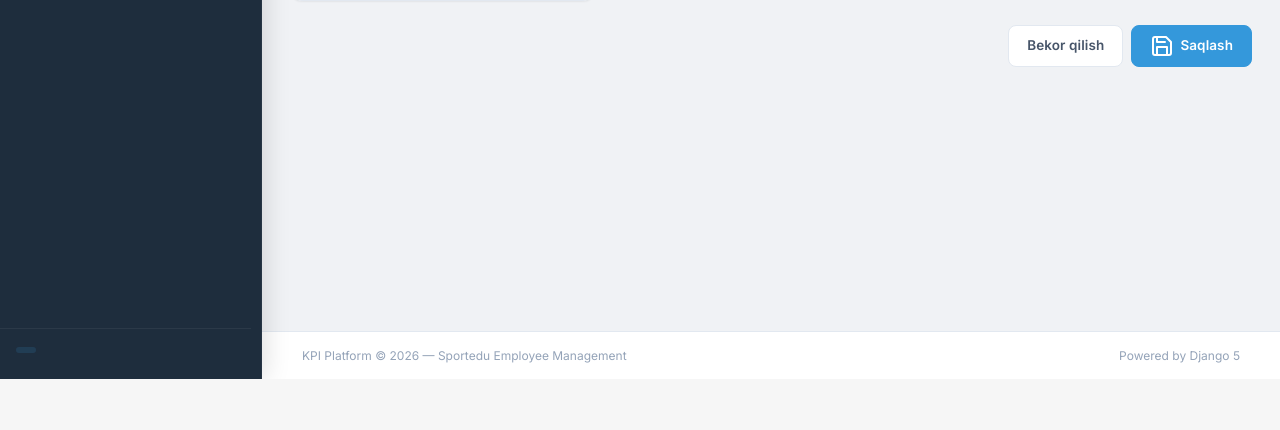
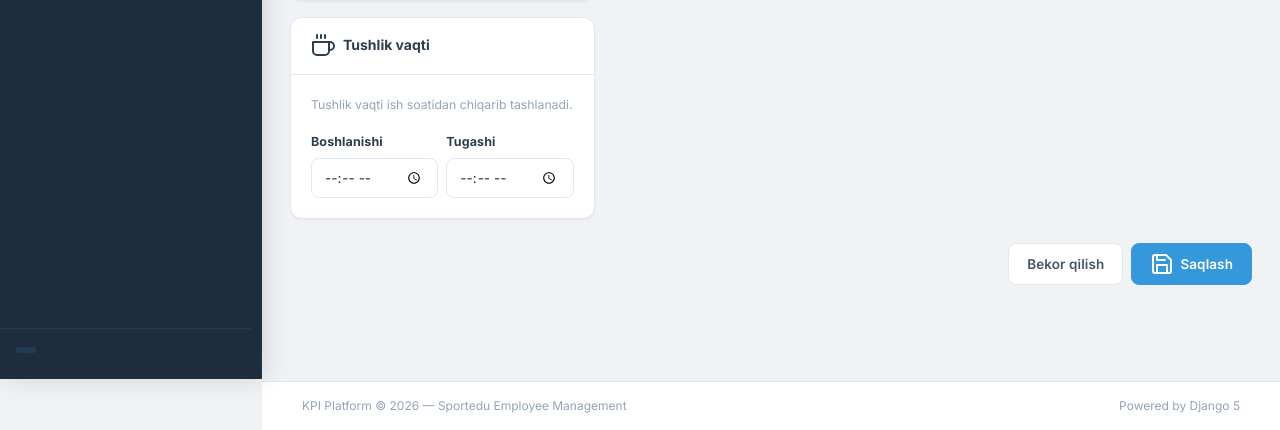
Before and after one commit to BoastfulApex/EEMSportedu, a Django app: template apps/templates/home/user/workschedule/schedule_create.html in a window 1280 px wide. Shown: the part 421-851 px from the top of the page. Before the commit the page ends 800 px from the top, so only its background shows below. Run offline with Django 4.2, Linux system fonts and the light colour scheme; the template is opened without the code that fills it: values that come from a table or form of the project are taken from there, others are empty; some libraries are stand-ins or nearby versions.

Commit message:
feat: Kadr admin jadval sahifasiga tushlik vaqtini qoshish
Co-Authored-By: Claude Sonnet 4.6 <noreply@anthropic.com>

```diff
--- a/apps/main/forms.py
+++ b/apps/main/forms.py
@@ -4,7 +4,7 @@ from apps.superadmin.models import Weekday, Filial
 
 
 class ScheduleForm(forms.ModelForm):
-    """Tayyor jadval shabloni yaratish/tahrirlash formi (faqat name + location)"""
+    """Tayyor jadval shabloni yaratish/tahrirlash formi"""
     name = forms.CharField(
         label="Jadval nomi",
         widget=forms.TextInput(attrs={"class": "form-control", "placeholder": "Masalan: Asosiy jadval"})
@@ -16,10 +16,20 @@ class ScheduleForm(forms.ModelForm):
         required=False,
         empty_label="— Tanlang —"
     )
+    lunch_start = forms.TimeField(
+        label="Tushlik boshlanishi",
+        required=False,
+        widget=forms.TimeInput(attrs={"class": "form-control", "type": "time"})
+    )
+    lunch_end = forms.TimeField(
+        label="Tushlik tugashi",
+        required=False,
+        widget=forms.TimeInput(attrs={"class": "form-control", "type": "time"})
+    )
 
     class Meta:
         model = Schedule
-        fields = ['name', 'location']
+        fields = ['name', 'location', 'lunch_start', 'lunch_end']
 
     def __init__(self, *args, **kwargs):
         filial = kwargs.pop('filial', None)
--- a/apps/templates/home/user/workschedule/schedule_create.html
+++ b/apps/templates/home/user/workschedule/schedule_create.html
@@ -38,6 +38,29 @@
             <div class="mb-2">
               <label class="form-label">Lokatsiya</label>
               {{ form.location }}
+            </div>
+          </div>
+        </div>
+
+        {# Tushlik vaqti #}
+        <div class="card mt-3">
+          <div class="card-header">
+            <i data-feather="coffee"></i>
+            Tushlik vaqti
+          </div>
+          <div class="card-body">
+            <p class="text-muted small mb-3">
+              Tushlik vaqti ish soatidan chiqarib tashlanadi.
+            </p>
+            <div class="row g-2">
+              <div class="col-6">
+                <label class="form-label small">Boshlanishi</label>
+                {{ form.lunch_start }}
+              </div>
+              <div class="col-6">
+                <label class="form-label small">Tugashi</label>
+                {{ form.lunch_end }}
+              </div>
             </div>
           </div>
         </div>
```
Also changed, not shown: apps/templates/home/user/workschedule/schedule_detail.html (+23 -0 lines), apps/templates/home/user/workschedule/schedules.html (+12 -1 lines).
